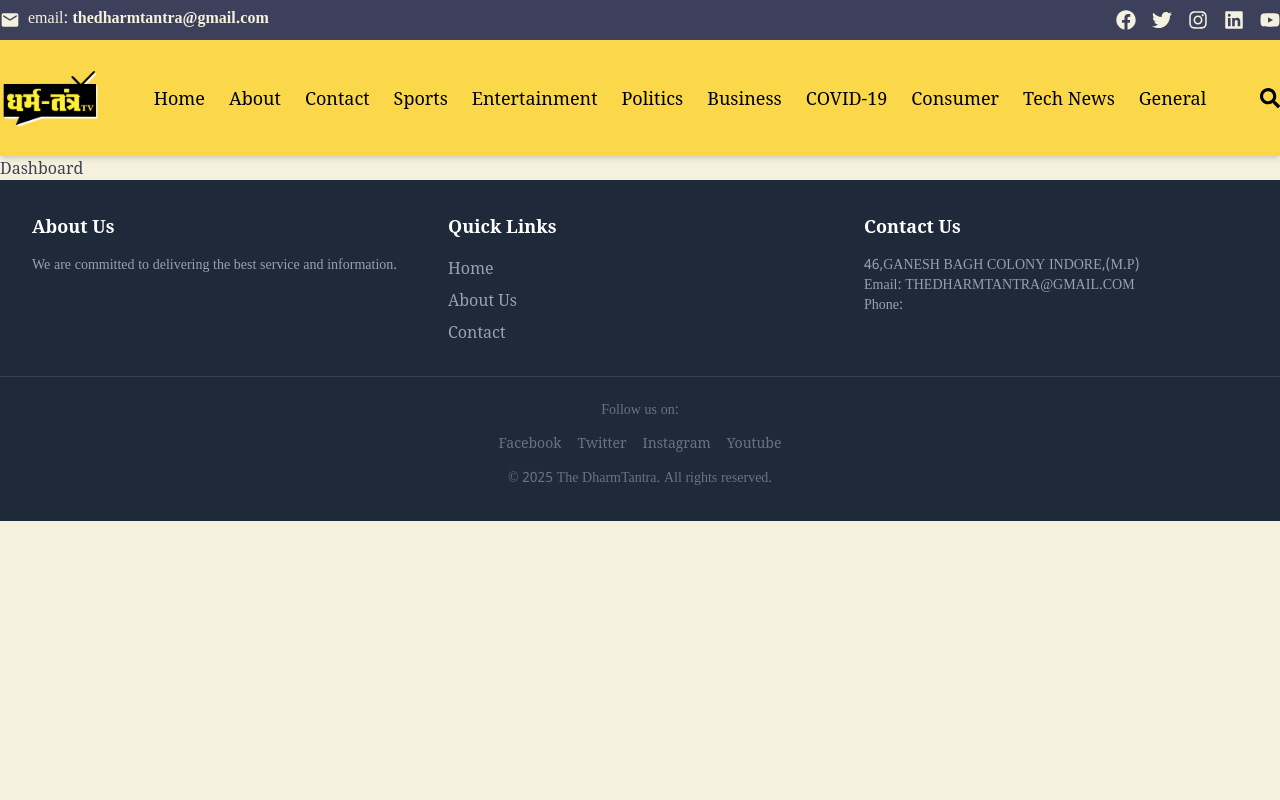
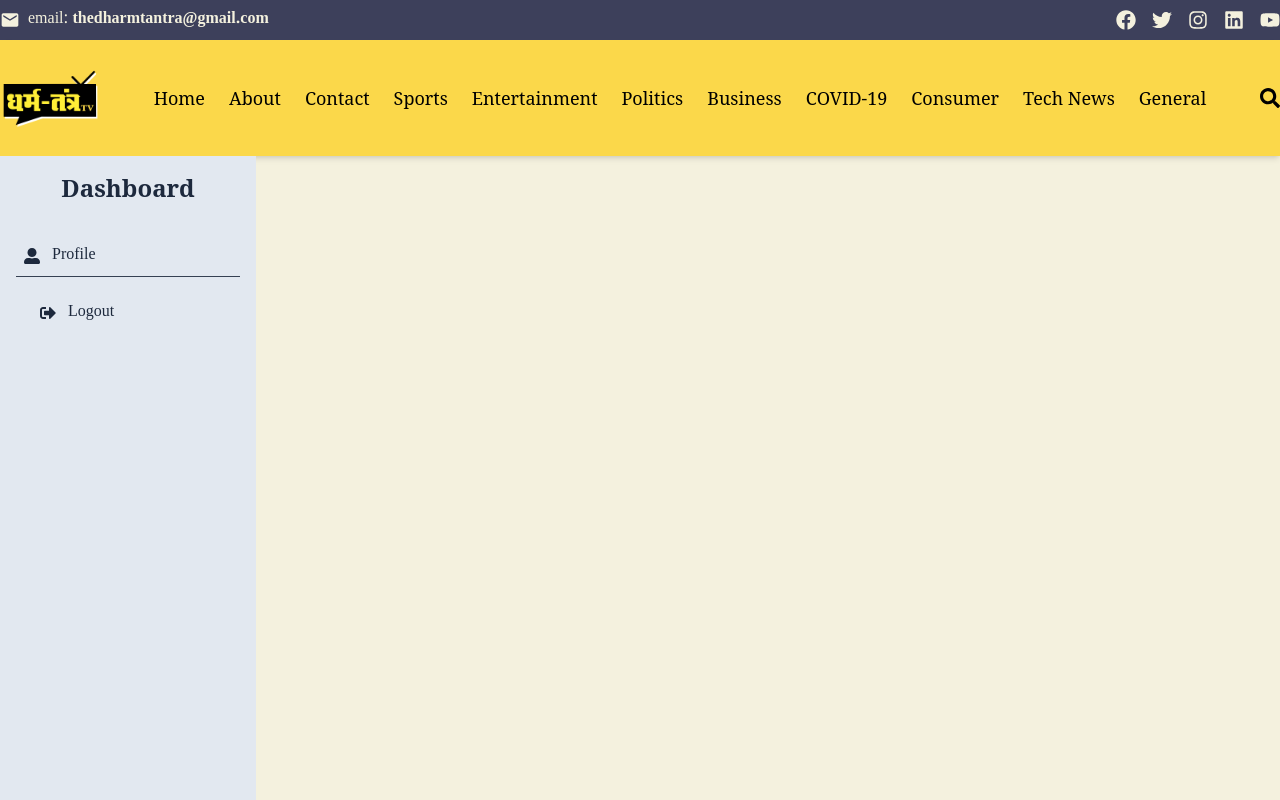
Before and after one commit to sumanth-cs/DT-React-newsportal, a React (Vite) app in the folder frontend/: page /dashboard in a window 1280 px wide. Shown: the top 800 px of the page. Built offline with nearby package versions, Linux system fonts and the light colour scheme; a web font is replaced by a local one.

Commit message:
added sidebar for dashboard

```diff
--- /dev/null
+++ b/frontend/src/components/shared/BottomNavBar.jsx
@@ -0,0 +1,29 @@
+import React from "react"
+ import { FaHome, FaSignOutAlt, FaUserAlt } from "react-icons/fa"
+ import { Link } from "react-router-dom"
+
+ const BottomNavBar = () => {
+   return (
+     <nav className="md:hidden fixed bottom-0 left-0 right-0 bg-slate-200 border-t border-gray-300 p-2 flex justify-around">
+       <Link to="/" className="flex flex-col items-center text-slate-800">
+         <FaHome size={20} />
+         <span className="text-xs">Home</span>
+       </Link>
+
+       <Link
+         to="/dashboard?tab=profile"
+         className="flex flex-col items-center text-slate-800"
+       >
+         <FaUserAlt size={20} />
+         <span className="text-xs">Profile</span>
+       </Link>
+
+       <button className="flex flex-col items-center text-slate-800">
+         <FaSignOutAlt size={20} />
+         <span className="text-xs">Logout</span>
+       </button>
+     </nav>
+   )
+ }
+
+ export default BottomNavBar
--- /dev/null
+++ b/frontend/src/components/shared/DashboardProfile.jsx
@@ -0,0 +1,7 @@
+import React from "react"
+
+ const DashboardProfile = () => {
+   return <div>DashboardProfile</div>
+ }
+
+ export default DashboardProfile
--- /dev/null
+++ b/frontend/src/components/shared/DashboardSidebar.jsx
@@ -0,0 +1,38 @@
+import React from "react"
+ import { FaSignOutAlt, FaUserAlt } from "react-icons/fa"
+ import { Link } from "react-router-dom"
+
+ const DashboardSidebar = () => {
+   return (
+     <aside className="h-screen w-64 bg-slate-200 text-slate-800 flex flex-col">
+       {/* Logo/ Header */}
+       <div className="p-4 flex items-center justify-center bg-slate-200">
+         <h1 className="text-2xl font-bold">Dashboard</h1>
+       </div>
+
+       {/* Navigation Links */}
+       <nav className="flex-1 p-4">
+         <ul className="space-y-4">
+           <li>
+             <Link
+               to={"/dashboard?tab=profile"}
+               className="flex items-center p-2 hover:bg-slate-300 rounded"
+             >
+               <FaUserAlt className="mr-3" />
+               <span>Profile</span>
+             </Link>
+           </li>
+         </ul>
+
+         <div className="p-4 border-t border-gray-700">
+           <button className="flex items-center w-full p-2 hover:bg-slate-300 rounded">
+             <FaSignOutAlt className="mr-3" />
+             <span>Logout</span>
+           </button>
+         </div>
+       </nav>
+     </aside>
+   )
+ }
+
+ export default DashboardSidebar
--- a/frontend/src/pages/Dashboard.jsx
+++ b/frontend/src/pages/Dashboard.jsx
@@ -1,9 +1,37 @@
-import React from 'react'
+import BottomNavBar from "@/components/shared/BottomNavBar";
+import DashboardProfile from "@/components/shared/DashboardProfile";
+import DashboardSidebar from "@/components/shared/DashboardSidebar";
+import React, { useEffect, useState } from "react";
+import { useLocation } from "react-router-dom";
 
 const Dashboard = () => {
+  const location = useLocation();
+  const [tab, setTab] = useState("");
+
+  useEffect(() => {
+    const urlParams = new URLSearchParams(location.search);
+    const tabFromUrl = urlParams.get("tab");
+
+    // console.log(tabFromUrl)
+
+    if (tabFromUrl) {
+      setTab(tabFromUrl);
+    }
+  }, [location.search]);
+
   return (
-    <div>Dashboard</div>
-  )
-}
+    <div className="min-h-screen flex flex-col md:flex-row w-full">
+      {/* Sidebar */}
+      <div className="hidden md:block">
+        <DashboardSidebar />
+      </div>
 
-export default Dashboard
+      <BottomNavBar />
+
+      {/* profile */}
+      <div>{tab === "profile" && <DashboardProfile />}</div>
+    </div>
+  );
+};
+
+export default Dashboard;
```
